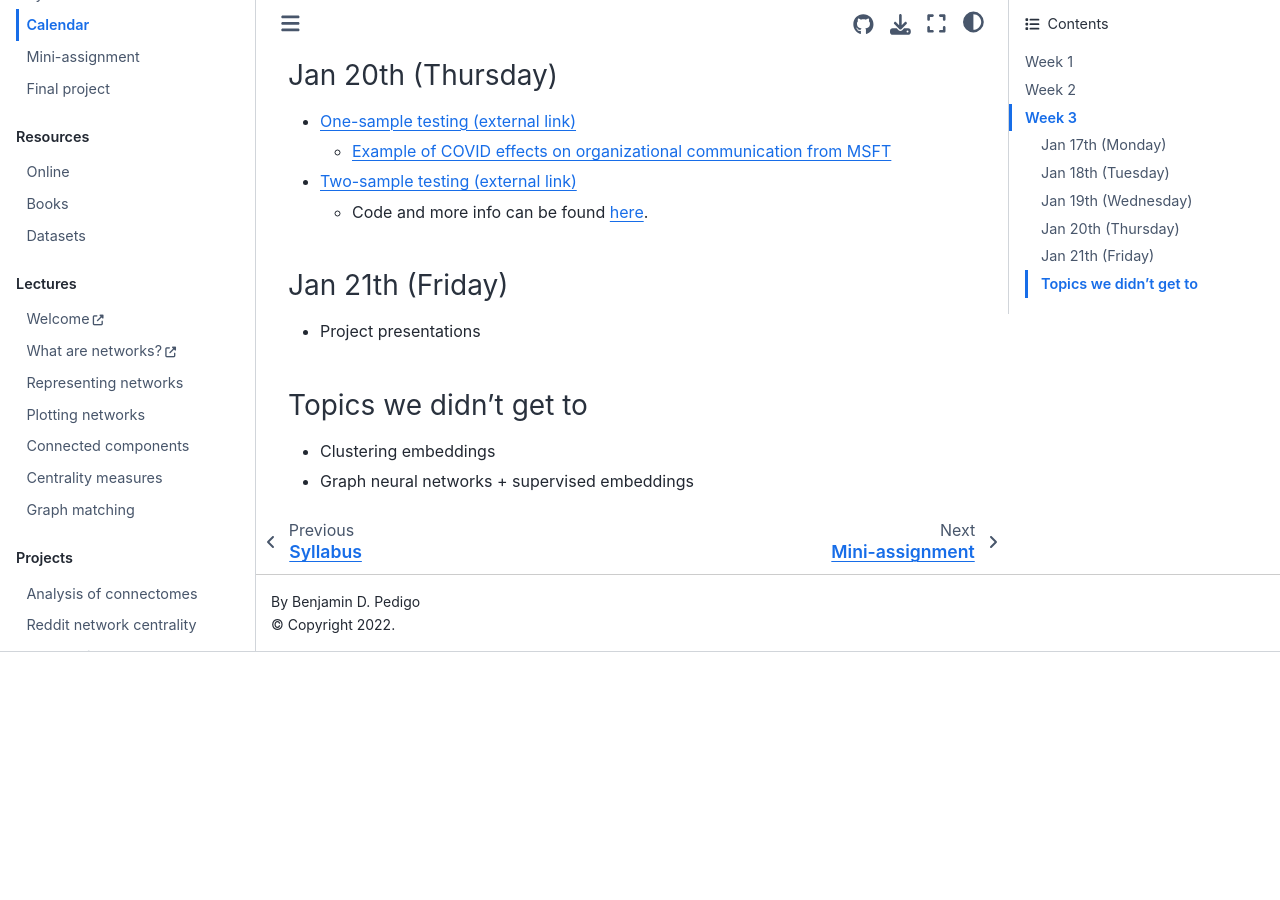
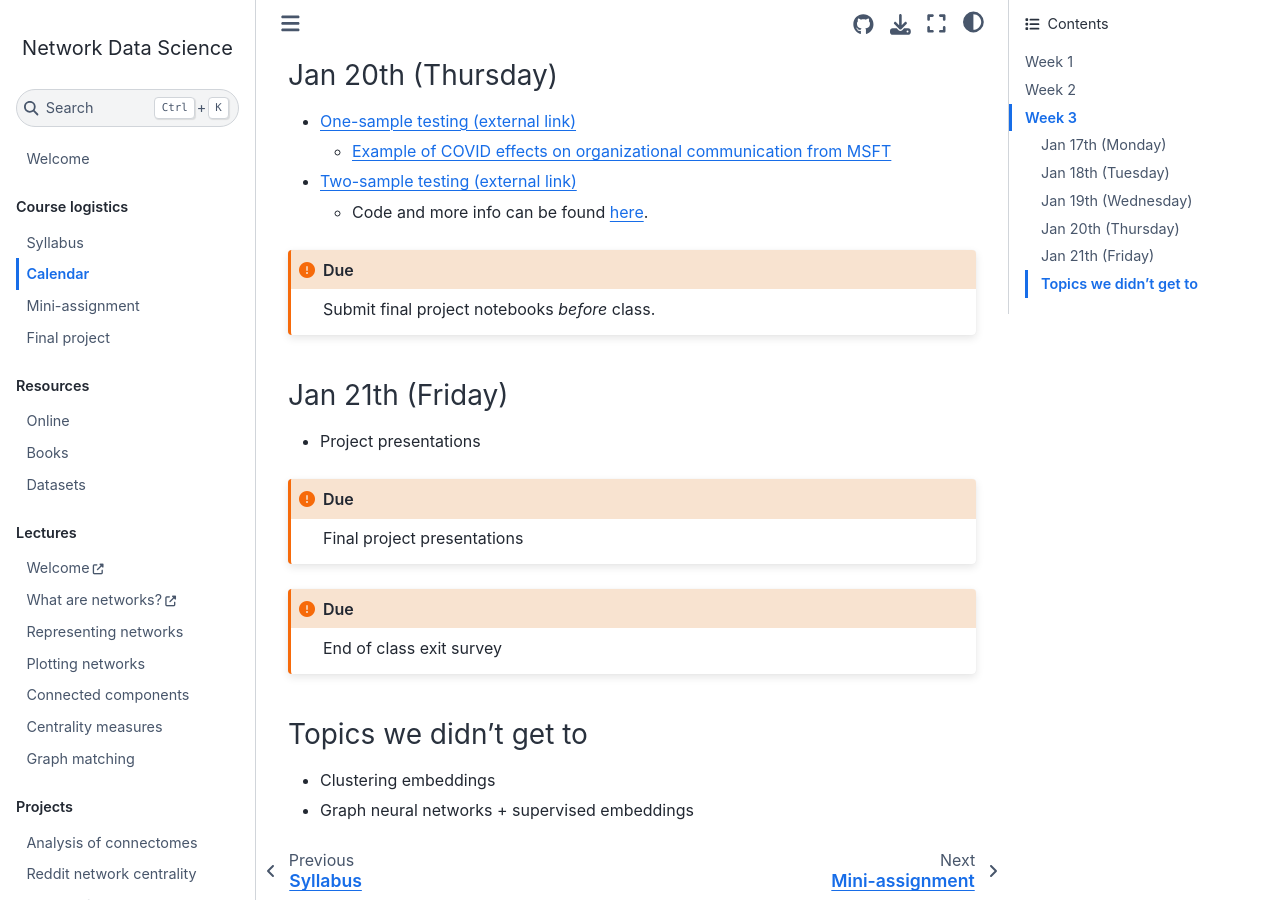
Before and after one commit to bdpedigo/networks-course, a Jupyter Book: the page built from docs/calendar.md, in a window 1280 px wide and 900 px high, scrolled down 3974 px. Built offline with Jupyter Book 1.0.4 settings and Sphinx 7.4.7 and the Sphinx Book theme 1.1.4, drawn with Linux system fonts in a browser that asks for light colours; pages that are not in the unit, such as notebooks, are missing from menus; before the commit the page ends 4626 px from its top, so only the background shows below that.

Commit message:
update cal

````diff
--- a/docs/calendar.md
+++ b/docs/calendar.md
@@ -129,8 +129,26 @@ Martin Luther King Jr. Day
 - [Two-sample testing (external link)](https://docs.neurodata.io/bilateral-connectome/nmc.pdf)
   - Code and more info can be found [here](https://github.com/neurodata/bilateral-connectome).
 
+```{admonition} Due
+:class: important
+
+Submit final project notebooks *before* class.
+```
+
 ### Jan 21th (Friday)
 - Project presentations
+
+```{admonition} Due
+:class: important
+
+Final project presentations
+```
+
+```{admonition} Due
+:class: important
+
+End of class exit survey
+```
 
 ### Topics we didn't get to
 - Clustering embeddings
````
